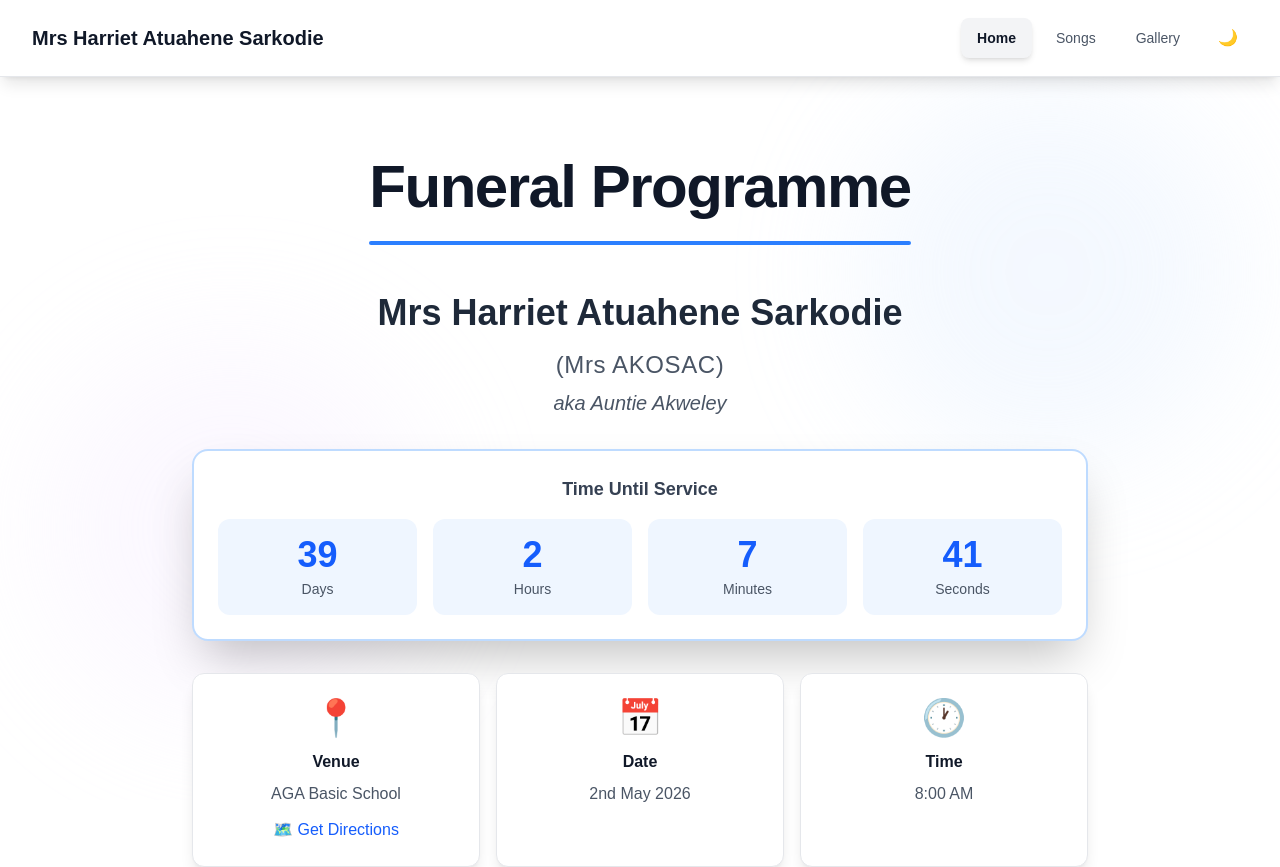
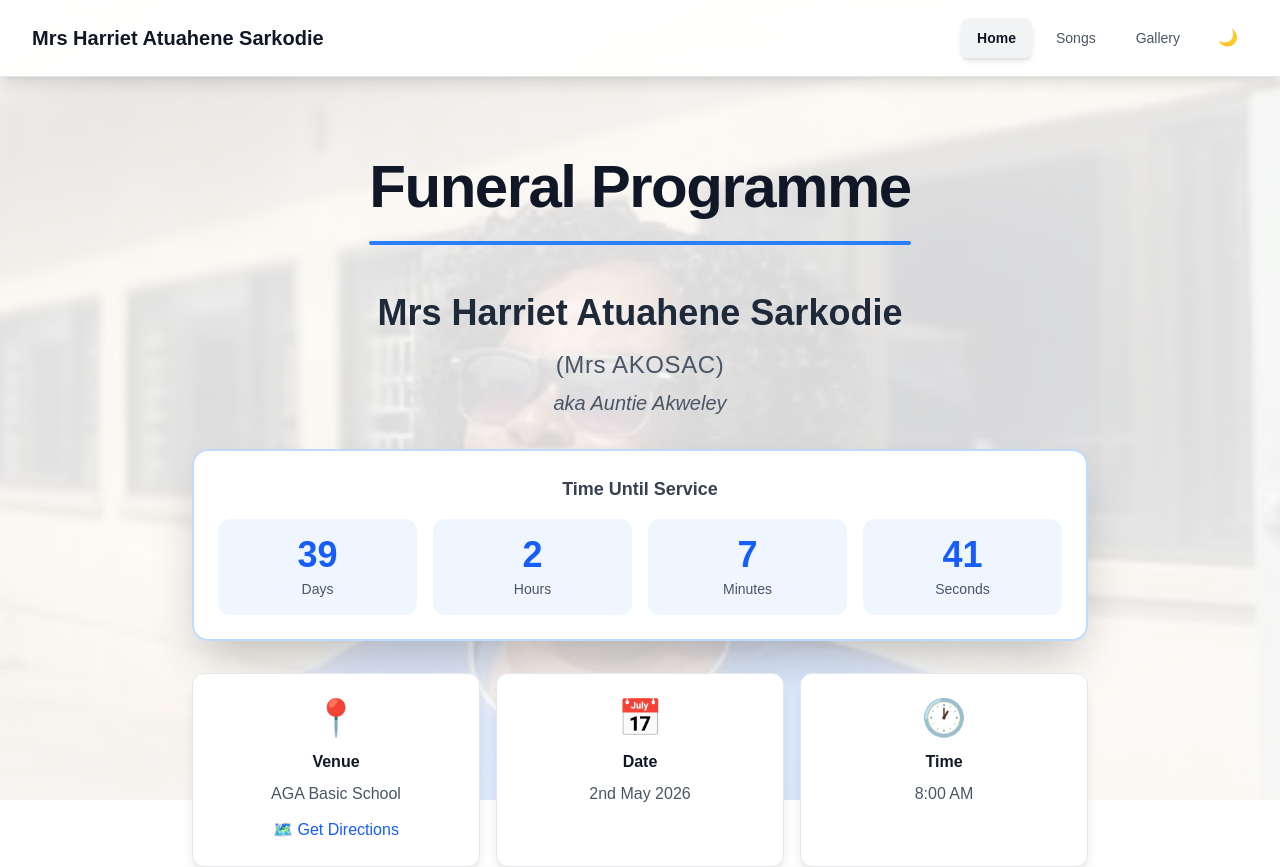
Before and after one commit to cayekple/mrs-akosac, a React (Vite) app: page / in a window 1280 px wide. Shown: the top 867 px of the page. Built offline with nearby package versions, Linux system fonts and the light colour scheme.

Commit message:
Revise base path logic, update immersive background handling, and adjust favicon path

```diff
--- a/index.html
+++ b/index.html
@@ -2,7 +2,7 @@
 <html lang="en">
   <head>
     <meta charset="UTF-8" />
-    <link rel="icon" type="image/jpeg" href="/img/1.jpeg" />
+    <link rel="icon" type="image/jpeg" href="/mrs-akosac/img/1.jpeg" />
     <meta name="viewport" content="width=device-width, initial-scale=1.0" />
     <meta name="description" content="Funeral programme for Mrs Harriet Atuahene Sarkodie (Mrs AKOSAC). A loving mother, devoted grandmother, and cherished member of the community." />
     <title>Mrs Harriet Atuahene Sarkodie (Mrs AKOSAC) - Funeral Programme</title>
--- a/src/App.tsx
+++ b/src/App.tsx
@@ -15,7 +15,7 @@ export default function App() {
   const prevFocusRef = useRef<HTMLElement | null>(null);
   const closeBtnRef = useRef<HTMLButtonElement | null>(null);
 
-  const basePath = import.meta.env.PROD ? '/mrs-akosac' : '';
+  const basePath = import.meta.env.BASE_URL.replace(/\/$/, '');
 
   const galleryCategories = [
     {
@@ -181,10 +181,15 @@ export default function App() {
 
   return (
     <div className="min-h-screen bg-white text-gray-900 font-sans dark:bg-gray-950 dark:text-white relative overflow-x-clip">
-      {/* Decorative background elements */}
-      <div className="fixed inset-0 pointer-events-none overflow-hidden">
-        <div className="absolute top-20 right-10 w-96 h-96 bg-blue-100 dark:bg-blue-900/10 rounded-full blur-3xl opacity-30"></div>
-        <div className="absolute bottom-20 left-10 w-96 h-96 bg-purple-100 dark:bg-purple-900/10 rounded-full blur-3xl opacity-30"></div>
+      {/* Immersive background image */}
+      <div className="fixed inset-0 pointer-events-none">
+        <img
+          src={`${basePath}/img/1.jpeg`}
+          alt=""
+          aria-hidden="true"
+          className="w-full h-full object-cover object-top"
+        />
+        <div className="absolute inset-0 bg-white/85 dark:bg-gray-950/90"></div>
       </div>
 
       <a href="#mainContent" className="absolute left-[-9999px] focus:left-4 focus:top-4 focus:z-50 focus:bg-white focus:text-gray-900 focus:px-3 focus:py-2 focus:rounded-md focus:shadow">
```
